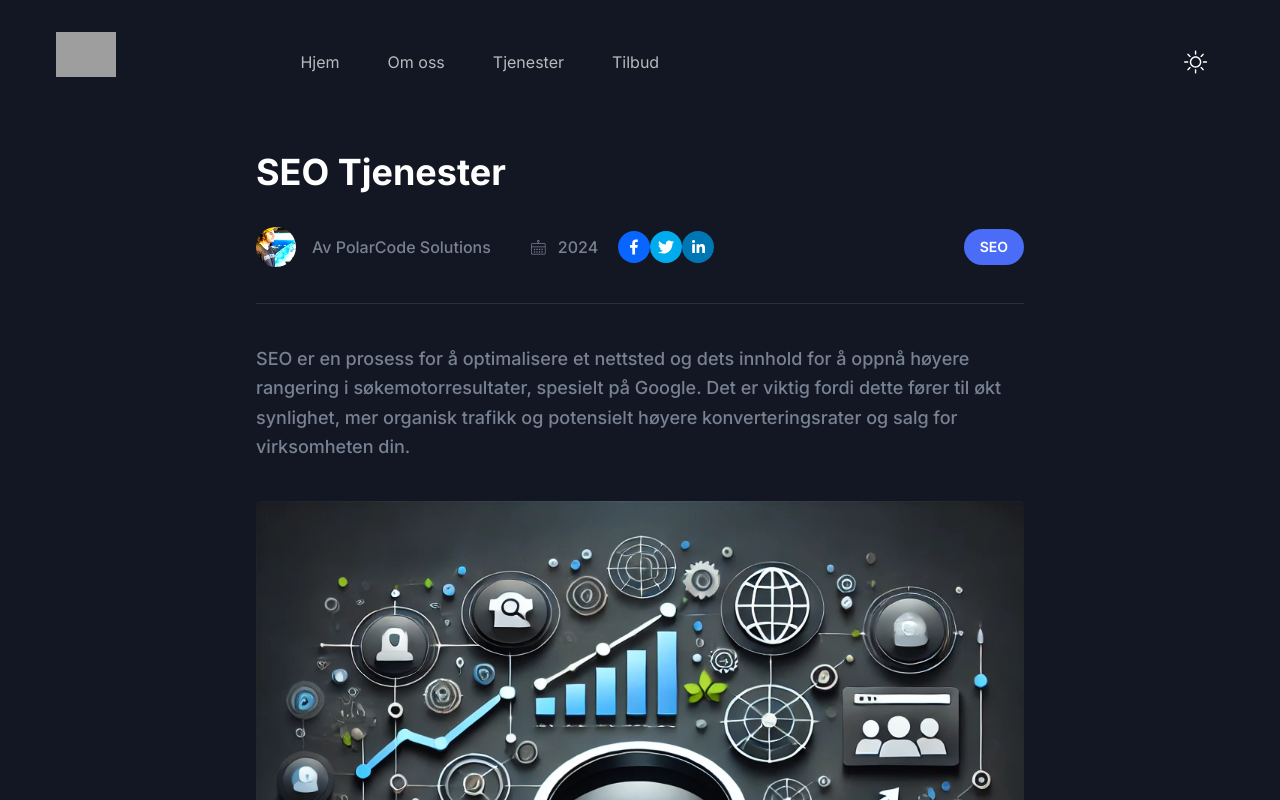
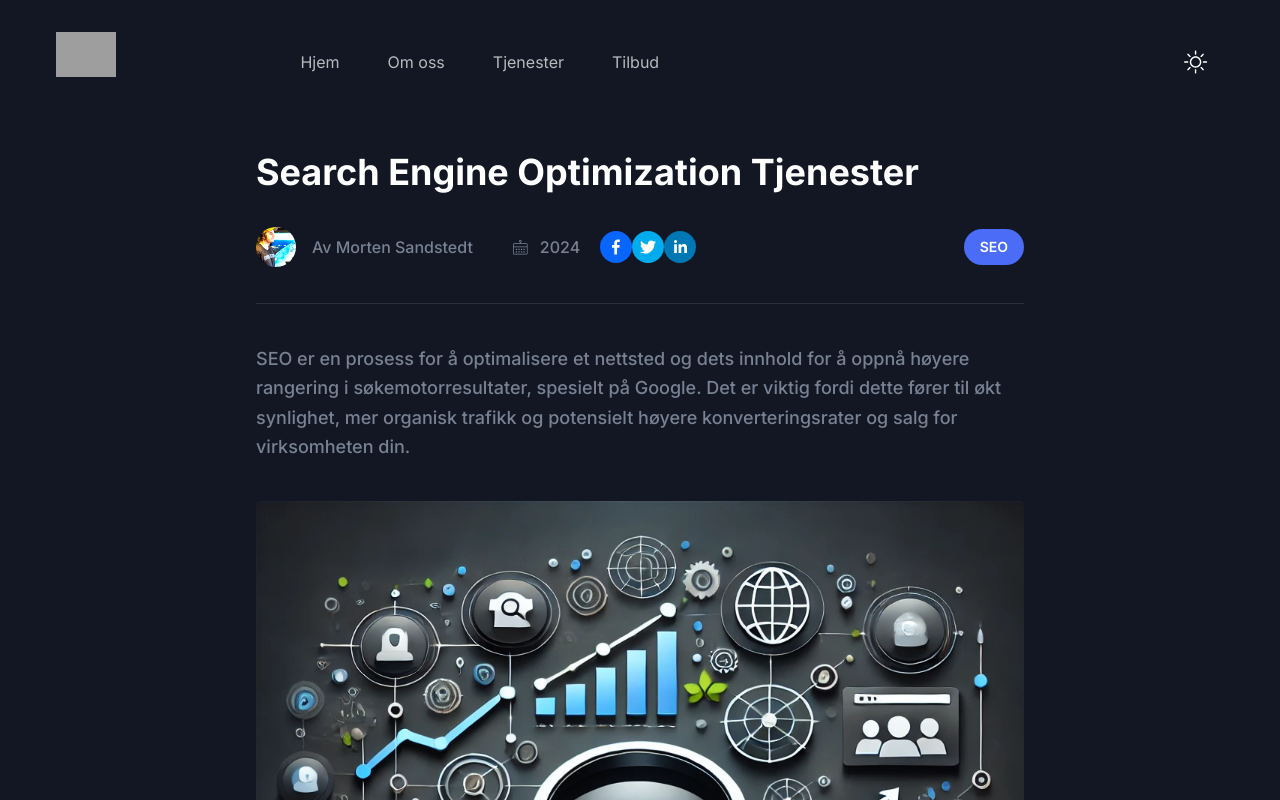
Before and after one commit to PolarCodeSolutions/polarCS-website-react, a Next.js app: page /tjenester/seo in a window 1280 px wide. Shown: the top 800 px of the page. Built offline with nearby package versions, Linux system fonts and the light colour scheme; grey boxes are pictures that could not be loaded.

Commit message:
Seo page fix (#26)
* minor fixes seo page

changed name on designation, and author to reflect better

* widget size and h1

```diff
--- a/src/app/tjenester/seo/page.tsx
+++ b/src/app/tjenester/seo/page.tsx
@@ -108,7 +108,7 @@ const BlogDetailsPage: React.FC = () => {
             <div className="w-full px-4 lg:w-8/12">
               <div>
                 <h1 className="mb-8 text-3xl font-bold leading-tight text-black dark:text-white sm:text-4xl sm:leading-tight">
-                  SEO Tjenester
+                  Search Engine Optimization Tjenester
                 </h1>
                 <div className="mb-10 flex flex-wrap items-center justify-between border-b border-body-color border-opacity-10 pb-4 dark:border-white dark:border-opacity-10">
                   <div className="flex flex-wrap items-center">
@@ -127,7 +127,7 @@ const BlogDetailsPage: React.FC = () => {
                       </div>
                       <div className="w-full">
                         <span className="mb-1 text-base font-medium text-body-color">
-                          Av <span>PolarCode Solutions</span>
+                          Av <span>Morten Sandstedt</span>
                         </span>
                       </div>
                     </div>
@@ -193,7 +193,7 @@ const BlogDetailsPage: React.FC = () => {
                             Hvorfor er SEO viktig for en bedrift?
                         </h3>
                         <div>
-                            <a href="https://freetools.seobility.net/en/seocheck/polarcode.solutions"><img src="https://freetools.seobility.net/widget/widget.png?url=polarcode.solutions" alt="Seobility Score für polarcode.solutions" /></a>
+                            <a href="https://freetools.seobility.net/en/seocheck/polarcode.solutions"><img style={{ height: '150px', width: '150px' }} src="https://freetools.seobility.net/widget/widget.png?url=polarcode.solutions"  alt="Seobility score for polarcode.solutions" /></a>
                         </div>
                         <br></br>
                         <p className="mb-10 text-base font-medium leading-relaxed text-body-color sm:text-lg sm:leading-relaxed lg:text-base lg:leading-relaxed xl:text-lg xl:leading-relaxed">
```
